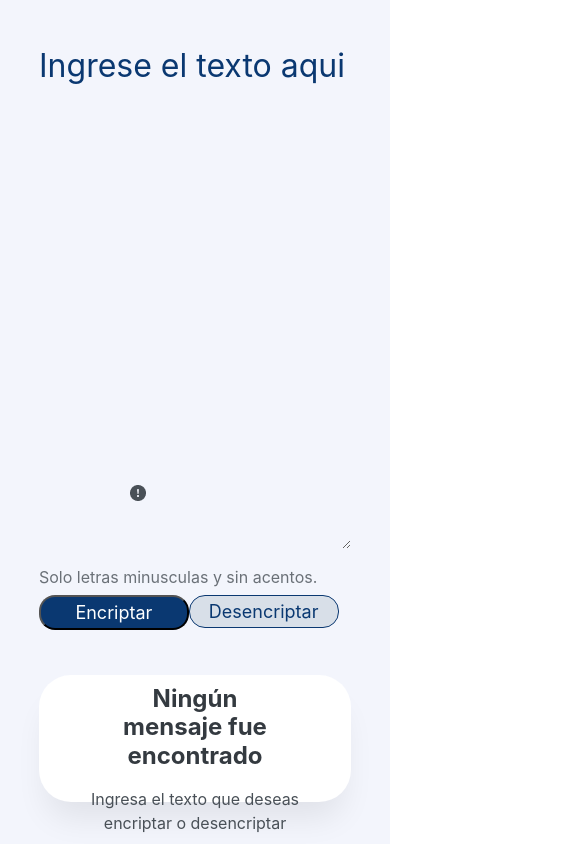
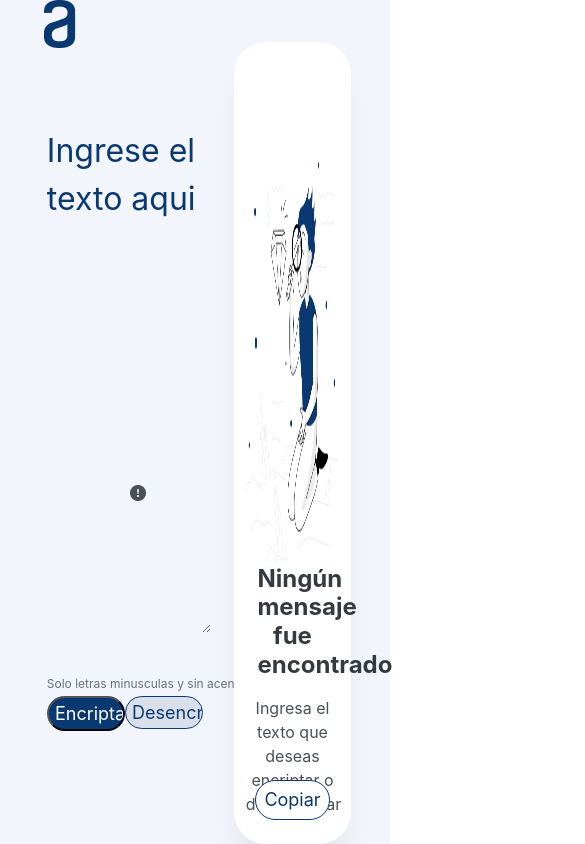
Before and after one commit to vecca99/challengeEncrip, a plain HTML site: page index.html in a window 390 px wide. Shown: the top 844 px of the page, 585 px wide, since content can reach past the window. Drawn offline with nearby package versions, Linux system fonts and the light colour scheme.

Commit message:
Update style.css
botón copiar responsivo

```diff
--- a/style.css
+++ b/style.css
@@ -2,12 +2,14 @@
     margin: 0;
     padding: 0;
 }
+
 .contenedor1{
     position: relative;
     width: 100vw;
     height: 100vh;
     background: #f3f5fc;
 }
+
 .areaTexto{
     position: absolute;
     width: 42%;
@@ -22,14 +24,17 @@
     line-height: 150%;
     background-color: #f3f5fc;
 }
+
 .areaTexto::placeholder{
     color: #0a3871;
 }
+
 .areaTexto:focus,
 .areaTexto:active{
     border: none;
     outline: none;
 }
+
 .alert{
     position: absolute;
     top: 485px;
@@ -37,6 +42,7 @@
     display: flex;
     color: #495057;
 }
+
 .terminos{
     display: flex;
     flex-direction: row;
@@ -48,6 +54,7 @@
     left: 12%;
     top: 80%;
 }
+
 .terminos p {
     font-family: "Inter";
     font-style: normal;
@@ -60,6 +67,7 @@
     order: 1;
     flex-grow: 0;
 }
+
 .contenedorBtns{
     display: flex;
     flex-direction: row;
@@ -70,6 +78,7 @@
     left: 12%;
     top: 82%;
 }
+
 .btnEcriptar{
     align-items: center;
     justify-content: center;
@@ -85,6 +94,7 @@
     text-align: center;
     color: #fff;
 }
+
 .btnDesencriptar{
     box-sizing: border-box;
     display: flex;
@@ -105,24 +115,27 @@
     text-align: center;
     color: #0a3871;
 }
+
 .btnEcriptar:hover,
 .btnDesencriptar:hover{
     margin: 0.3%;
     width: 24.5%;
     padding: 1.8%;
 }
+
 .encriptado{
     display: flex;
     justify-content: center;
     position: absolute;
     width: 30%;
-    height: 70%;
+    height:95%;
     left: 60%;
     top: 5%;
     background: #fff;
     box-shadow: 0px 24px 32px -8px rgba(0, 0, 0, 0.08);
     border-radius: 32px;
 }
+
 .mensajeEncriptado{
     display: flex;
     flex-direction: column;
@@ -135,6 +148,7 @@
     top: 65%;
     text-align: center;
 }
+
 .mensajeEncriptado h2{
     width: 60%;
     font-family: "Inter";
@@ -145,6 +159,7 @@
     text-align: center;
     color: #343a40;
 }
+
 .mensajeEncriptado p{
     width: 80%;
     font-family: "Inter";
@@ -155,23 +170,24 @@
     text-align: center;
     color: #495057;
 }
+
 .encriptado img{
     position: absolute;
     width: 80%;
     height: 50%;
     top: 15%;
 }
+
 .btnCopiar{
-
-    align-items: flex-start;
+    align-items: center;
     justify-content: center;
     padding: 2%;
     cursor: pointer;
     gap: 8px;
     line-height: 19px;
     text-align: center;
-    width: 328px;
-    height: 67px;
+    width: 80%;
+    height: 40px;
     border-radius: 24px;
     background-color: #ffffff;
     color: #0A3871;
@@ -180,77 +196,22 @@
     font-family: 'Inter';
     border: 1px solid #0A3871;
     cursor: pointer;
-    position: relative;
-    top: -218px;
-    right: 20px;
+    position: absolute;
+    bottom: 10%;
+    left: 10%;
     display: flex;
 }
+
 .btnCopiar:hover{
     margin: 0.3%;
-    width: 318px;
+    width: 79.5%;
     padding: 1.8%;
 }
+
 .contenedorCopiar{
     display: flex;
     position: absolute;
-    bottom: 400px;
-    top: 700px;
-    padding-left: 40px;
+    bottom: 3%;
+    left: 10%;
+    right: 10%;
 }
-/*Responsibidad*/
-@media (max-width: 57.5em){
-    .contenedor1{
-        display: flex ;
-        flex-direction: row;
-    }
-    .encriptar{
-        width: 100%;
-    }
-    .areaTexto{
-        width: 80%;
-        height: 60%;
-        left: 10%;
-        top: 5%;
-    }
-    .terminos{
-        width: 80%;
-        left: 10%;
-        top: 67%;
-    }
-    .terminos p {
-        font-size: 16px;
-    }
-    .contenedorBtns{
-        width: 80%;
-        left: 10%;
-        top: 70%;
-    }
-    .btnEcriptar{
-        width: 48%;
-        border-radius: 16px;
-    }
-    .btnDesencriptar{
-        width: 48%;
-        border-radius: 16px;
-    }
-    .btnEncrip:hover,.btnDesEncr:hover{
-        margin: 0.3%;
-        width: 47.5%;
-        padding: 1.8%;
-    }
-    .encriptado{
-        width: 80%;
-        height: 15%;
-        left: 10%;
-        top: 80%;
-    }
-    .mensajeEncriptado{
-        width: 100%;
-        top: 5%;
-    }
-    .encriptado img {
-        top: 0;
-        display: none;
-        visibility: hidden;
-    }
-}
```
